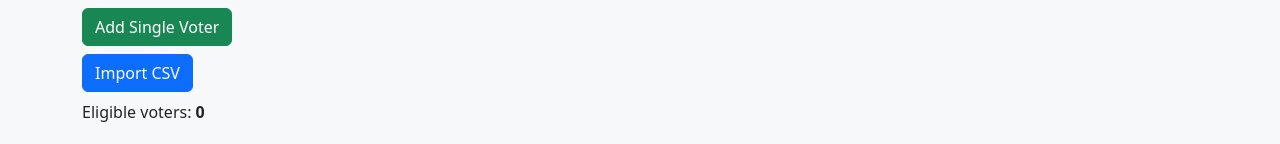
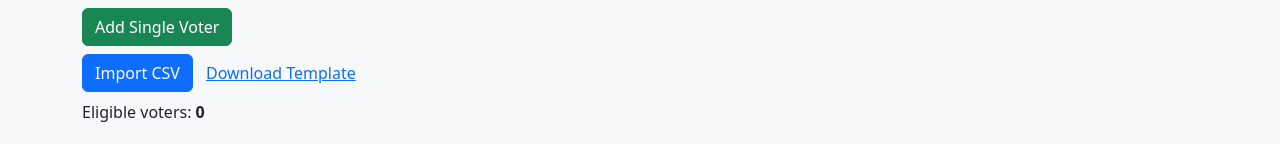
Before and after one commit to morgan-owanyi/E-VOTING-frontend, a React (Create React App) app in the folder Kuravote/: page /admin in a window 1280 px wide. Shown: the part 296-440 px from the top of the page. Built offline with nearby package versions, Linux system fonts and the light colour scheme; no server answers.

Commit message:
Fix voter eligibility: CSV import now includes email field

```diff
--- a/Kuravote/src/pages/AddVoter.tsx
+++ b/Kuravote/src/pages/AddVoter.tsx
@@ -1,7 +1,7 @@
 import React, { useRef } from "react";
 type Props = {
   onAddSingle: (regNo: string, email: string) => void;
-  onImportCSV: (regNos: string[]) => void;
+  onImportCSV: (voters: Array<{registration_number: string, email: string}>) => void;
 };
 
 export default function AddVoter({ onAddSingle, onImportCSV }: Props) {
@@ -26,8 +26,23 @@ export default function AddVoter({ onAddSingle, onImportCSV }: Props) {
       const reader = new FileReader();
       reader.onload = (evt) => {
         const text = evt.target?.result as string;
-        const regNos = text.split("\n").map(r => r.trim()).filter(r => r);
-        onImportCSV(regNos);
+        const lines = text.split("\n").map(r => r.trim()).filter(r => r);
+
+        // Parse CSV with headers (registration_number,email)
+        const voters = [];
+        for (let i = 1; i < lines.length; i++) { // Skip header row
+          const [regNo, email] = lines[i].split(",").map(s => s.trim());
+          if (regNo && email) {
+            voters.push({ registration_number: regNo, email: email });
+          }
+        }
+
+        if (voters.length === 0) {
+          alert("No valid voter data found. Please ensure CSV has 'registration_number,email' format");
+          return;
+        }
+
+        onImportCSV(voters);
       };
       reader.readAsText(files[0]);
       if (csvInput.current) csvInput.current.value = "";
@@ -57,6 +72,7 @@ export default function AddVoter({ onAddSingle, onImportCSV }: Props) {
         </div>
         <button className="btn btn-success">Add Single Voter</button>
       </form>
+      <div>
         <label className="btn btn-primary">
           Import CSV
           <input
@@ -67,6 +83,8 @@ export default function AddVoter({ onAddSingle, onImportCSV }: Props) {
             onChange={handleCSVChange}
           />
         </label>
+        <a href="/voter_template.csv" download className="btn btn-link">Download Template</a>
+      </div>
     </div>
   );
 }
--- a/Kuravote/src/pages/AdminDashboard.tsx
+++ b/Kuravote/src/pages/AdminDashboard.tsx
@@ -124,7 +124,7 @@ export default function AdminDashboard() {
     }
   };
 
-  const handleImportCSV = async (regNos: string[]) => {
+  const handleImportCSV = async (voters: Array<{registration_number: string, email: string}>) => {
     if (!currentElection) {
       alert('Please create an election first');
       return;
@@ -132,8 +132,9 @@ export default function AdminDashboard() {
     try {
       await axios.post('/voters/bulk_create/', {
         election: currentElection.id,
-        voters: regNos
+        voters: voters
       });
+      alert(`Successfully imported ${voters.length} voters`);
       fetchVoters();
     } catch (err: any) {
       alert('Failed to import voters: ' + (err.response?.data?.message || err.message));
```
Also changed, not shown: Kuravote/public/voter_template.csv. Lines whose indentation alone changed are shown as unchanged.
